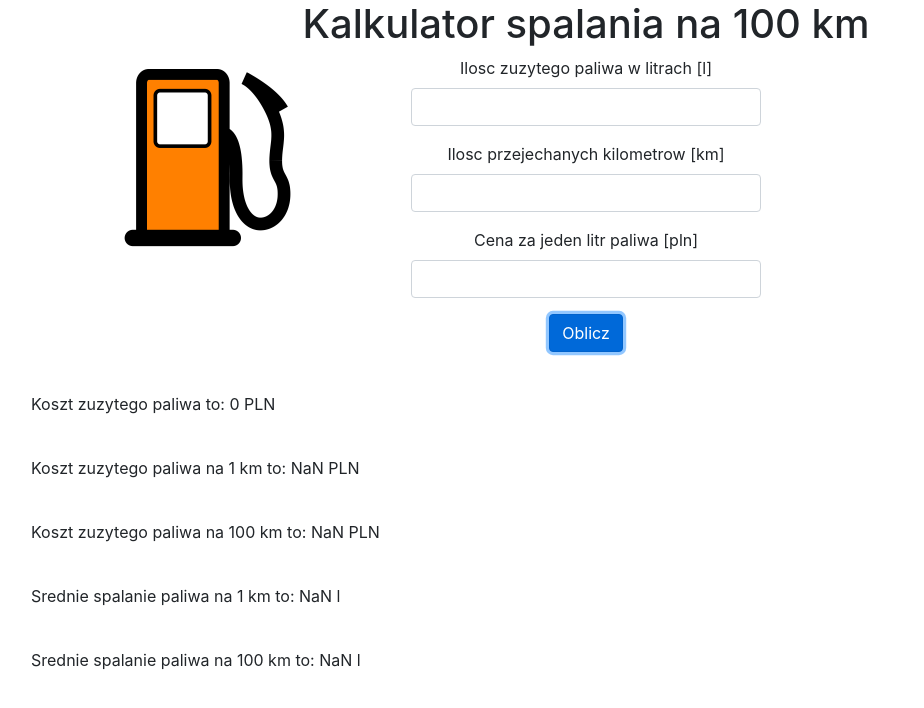
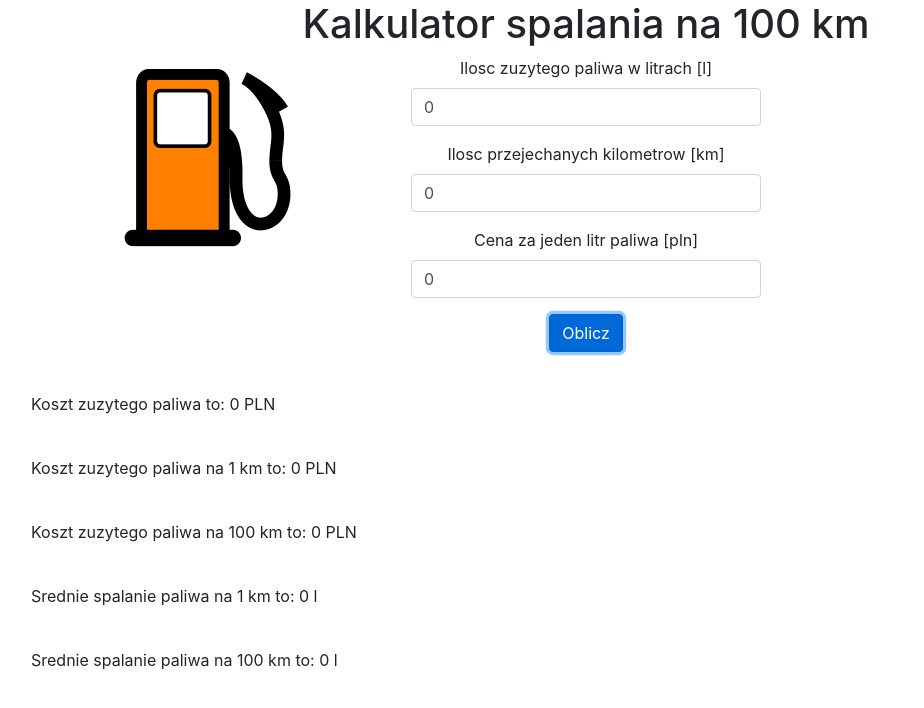
Before and after one commit to jskorups/App-Kalkulator-spalania-paliwa, a plain HTML site: page index.html in a window 1280 px wide. Both pictures are taken after a click on the button "Oblicz". Shown: the full height of the page, 54-978 px from the left. Drawn offline with nearby package versions, Linux system fonts and the light colour scheme.

Commit message:
Get rid of Nan and Infinity

```diff
--- a/calc.js
+++ b/calc.js
@@ -5,23 +5,46 @@
 
 function show() {
 
+    //zadeklarowanie pol input
+
     var fuelAmount = document.getElementById("fuel").value;
+
     var kmAmount = document.getElementById("km").value;
+
     var kmPrice = document.getElementById("price").value;
 
 
-    var el1 = document.getElementById("data1");
-    el1.textContent ="Koszt zuzytego paliwa to: "  + (fuelAmount * kmPrice) + " PLN";
-    var el2 = document.getElementById("data2");
-    el2.textContent ="Koszt zuzytego paliwa na 1 km to: "  + ((fuelAmount * kmPrice)/kmAmount).toFixed(3) + " PLN";
-    var el3 = document.getElementById("data3");
-    el3.textContent ="Koszt zuzytego paliwa na 100 km to: "  + ((fuelAmount * kmPrice * 100)/kmAmount).toFixed(3) + " PLN";
-    var el4 = document.getElementById("data4");
-    el4.textContent ="Srednie spalanie paliwa na 1 km to: "  + (fuelAmount/kmAmount).toFixed(3) + " l";
-    var el5 = document.getElementById("data5");
-    el5.textContent ="Srednie spalanie paliwa na 100 km to: "  + (fuelAmount*100)/kmAmount +" l" ;
+
+    //pozbycie sie NaN i infinity
+
+    var fuelPrice = fuelAmount * kmPrice;
+    fuelPrice = isFinite(fuelPrice) && fuelPrice || 0;
+
+    var km1Price = ((fuelAmount * kmPrice)/kmAmount).toFixed(3);
+    km1Price = isFinite(km1Price) && km1Price || 0;
+
+    var km100Price =  ((fuelAmount * kmPrice * 100)/kmAmount).toFixed(3);
+    km100Price = isFinite(km100Price) && km100Price || 0;
+
+    var km1Cons = (fuelAmount/kmAmount).toFixed(3);
+    km1Cons = isFinite(km1Cons) && km1Cons || 0;
+
+    var km100Cons = ((fuelAmount*100)/kmAmount).toFixed(3);
+    km100Cons = isFinite(km100Cons) && km100Cons || 0;
 
 
+    // wyswietlenie w elementach html
+
+    var el1 = document.getElementById("data1");
+    el1.textContent ="Koszt zuzytego paliwa to: "  + fuelPrice + " PLN";
+    var el2 = document.getElementById("data2");
+    el2.textContent ="Koszt zuzytego paliwa na 1 km to: "  + km1Price + " PLN";
+    var el3 = document.getElementById("data3");
+     el3.textContent ="Koszt zuzytego paliwa na 100 km to: "  + km100Price + " PLN";
+    var el4 = document.getElementById("data4");
+     el4.textContent ="Srednie spalanie paliwa na 1 km to: "  + km1Cons  + " l";
+    var el5 = document.getElementById("data5");
+     el5.textContent ="Srednie spalanie paliwa na 100 km to: "  + km100Cons  +" l" ;
 
 
 }
--- a/index.html
+++ b/index.html
@@ -42,18 +42,18 @@
 
             <div class="form-group">
                 <label for="fuel">Ilosc zuzytego paliwa w litrach [l]</label>
-                <input type="number" class="form-control" id="fuel" >
+                <input type="number" class="form-control" id="fuel" value="0" >
             </div>
 
 
                 <div class="form-group">
                 <label for="km">Ilosc przejechanych kilometrow [km]</label>
-                <input type="number" class="form-control" id="km" >
+                <input type="number" class="form-control" id="km" value="0">
                 </div>
 
                  <div class="form-group text-center">
                 <label for="price">Cena za jeden litr paliwa [pln]</label>
-                <input type="number" class="form-control" id="price"  >
+                <input type="number" class="form-control" id="price" value="0" >
                 </div>
 
 
@@ -76,11 +76,11 @@
     </div>
 
     <div class="col-md-4 text-center">
-        <div class="row data" id="data1"></div>
-        <div class="row data" id="data2"></div>
-        <div class="row data" id="data3"></div>
-        <div class="row data" id="data4"></div>
-        <div class="row data" id="data5"></div>
+        <div class="row data wyniki" id="data1"></div>
+        <div class="row data wyniki" id="data2"></div>
+        <div class="row data wyniki" id="data3"></div>
+        <div class="row data wyniki" id="data4"></div>
+        <div class="row data wyniki" id="data5"></div>
     </div>
 
 
```
